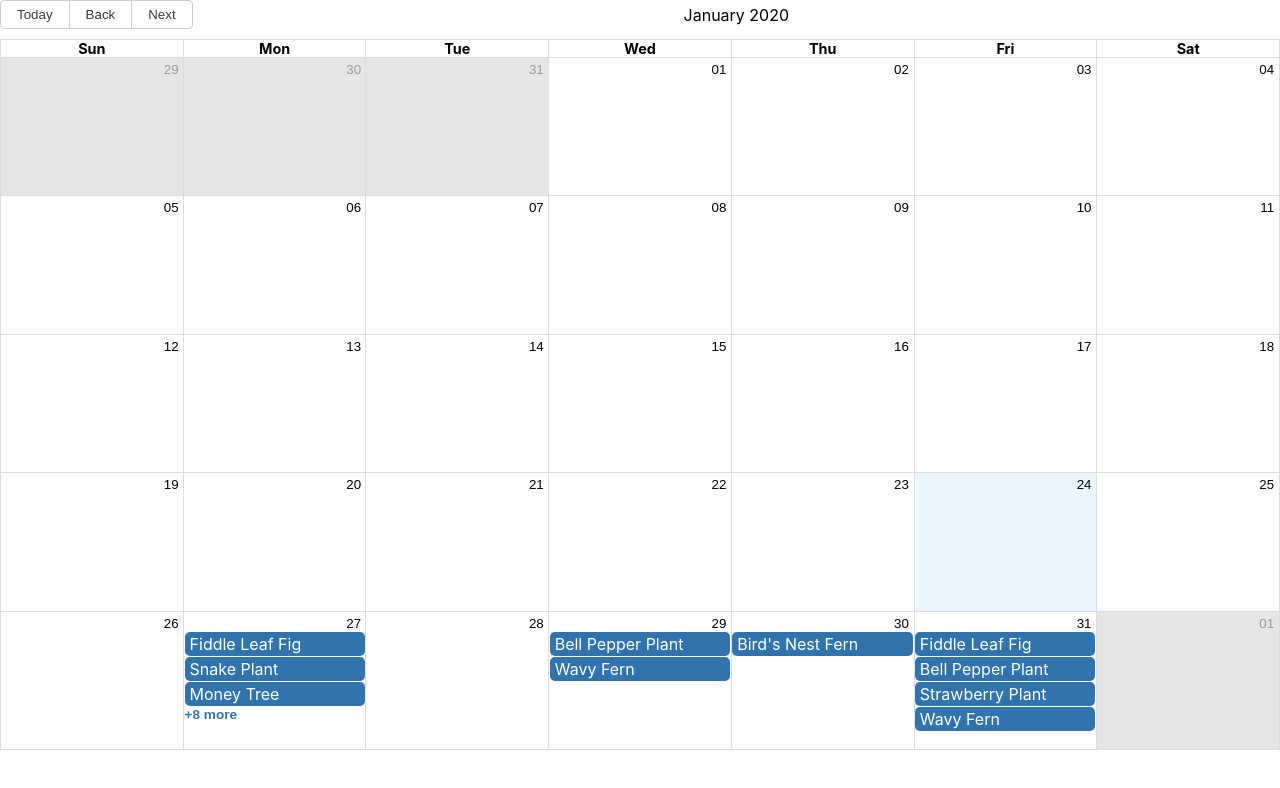
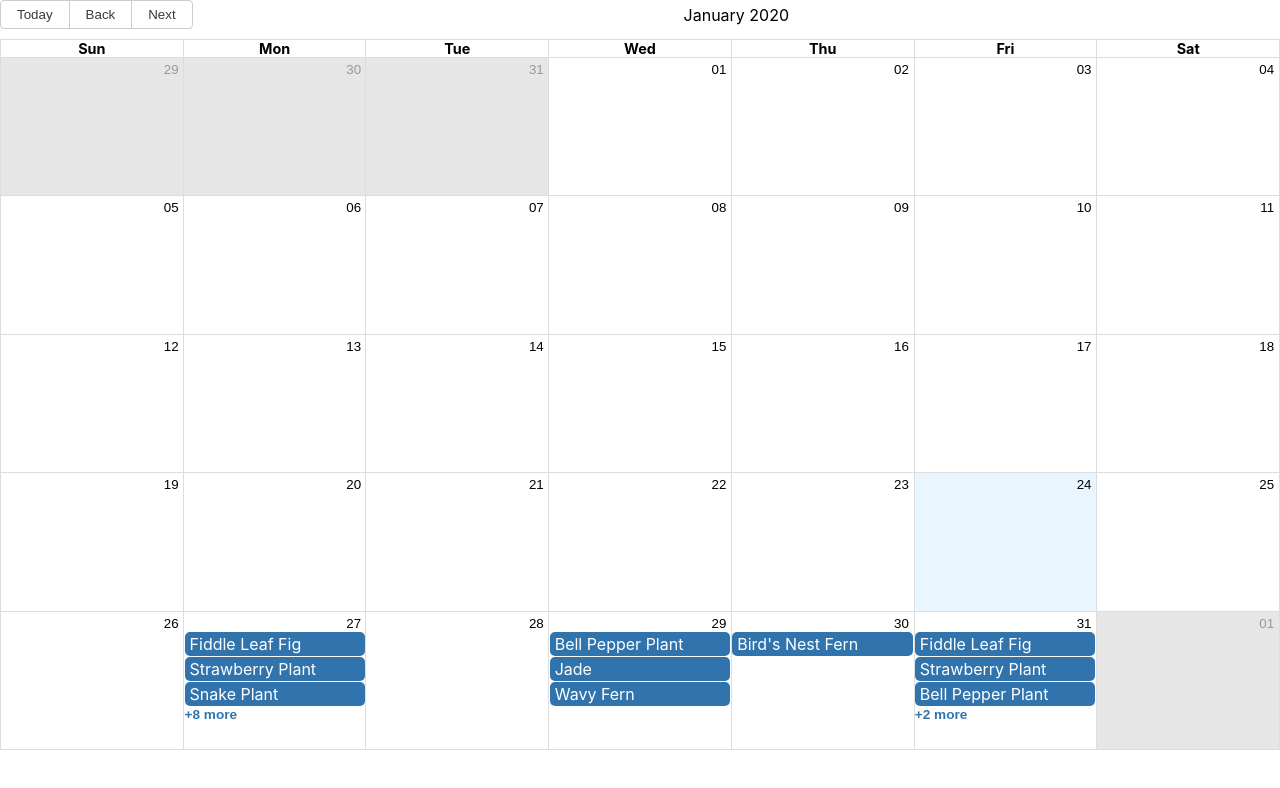
Before and after one commit to madeintandem/we-grow-in-tandem, a React (Create React App) app: page / in a window 1280 px wide. Shown: the top 788 px of the page. Built offline with nearby package versions, Linux system fonts and the light colour scheme.

Commit message:
simplified code a bit

```diff
--- a/src/Schedule.js
+++ b/src/Schedule.js
@@ -10,7 +10,7 @@ const getWateringEvents = () => {
 
   plants.forEach(plant => {
     let currentWateringDay = firstDay.clone()
-    const daysInterval = parseInt(plant.water_after.split(' ')[0])
+    const daysInterval = parseInt(plant.water_after)
     while (currentWateringDay <= lastDay) {
       let dayToWater = currentWateringDay.clone()
       if (currentWateringDay.day() === 6) {
--- a/src/default_input_data.json
+++ b/src/default_input_data.json
@@ -2,6 +2,10 @@
   {
     "name": "Fiddle Leaf Fig",
     "water_after": "4 days"
+  },
+  {
+    "name": "Strawberry Plant",
+    "water_after": "5 days"
   },
   {
     "name": "Snake Plant",
@@ -24,10 +28,6 @@
     "water_after": "2 days"
   },
   {
-    "name": "Strawberry Plant",
-    "water_after": "5 days"
-  },
-  {
     "name": "Dracaena",
     "water_after": "11 days"
   },
@@ -37,7 +37,7 @@
   },
   {
     "name": "Jade",
-    "water_after": "10 days"
+    "water_after": "2 weeks"
   },
   {
     "name": "Wavy Fern",
```
